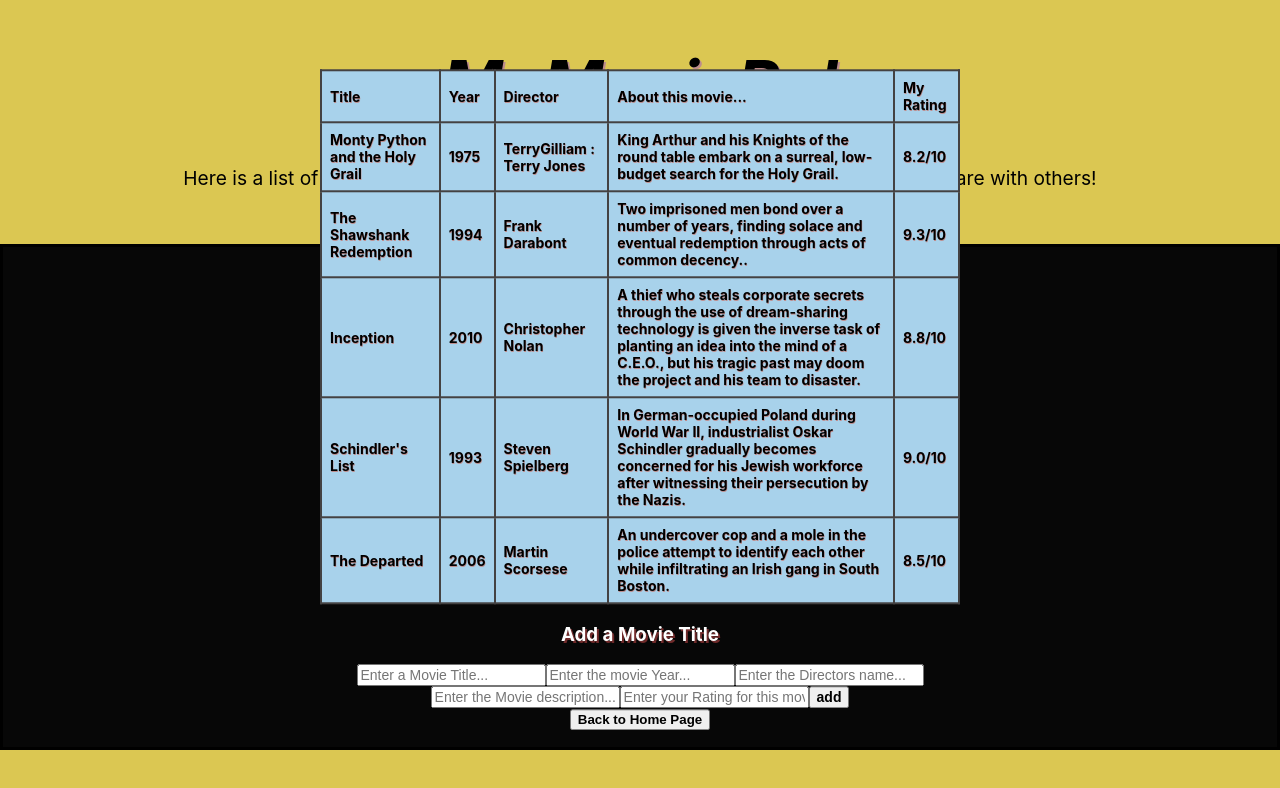
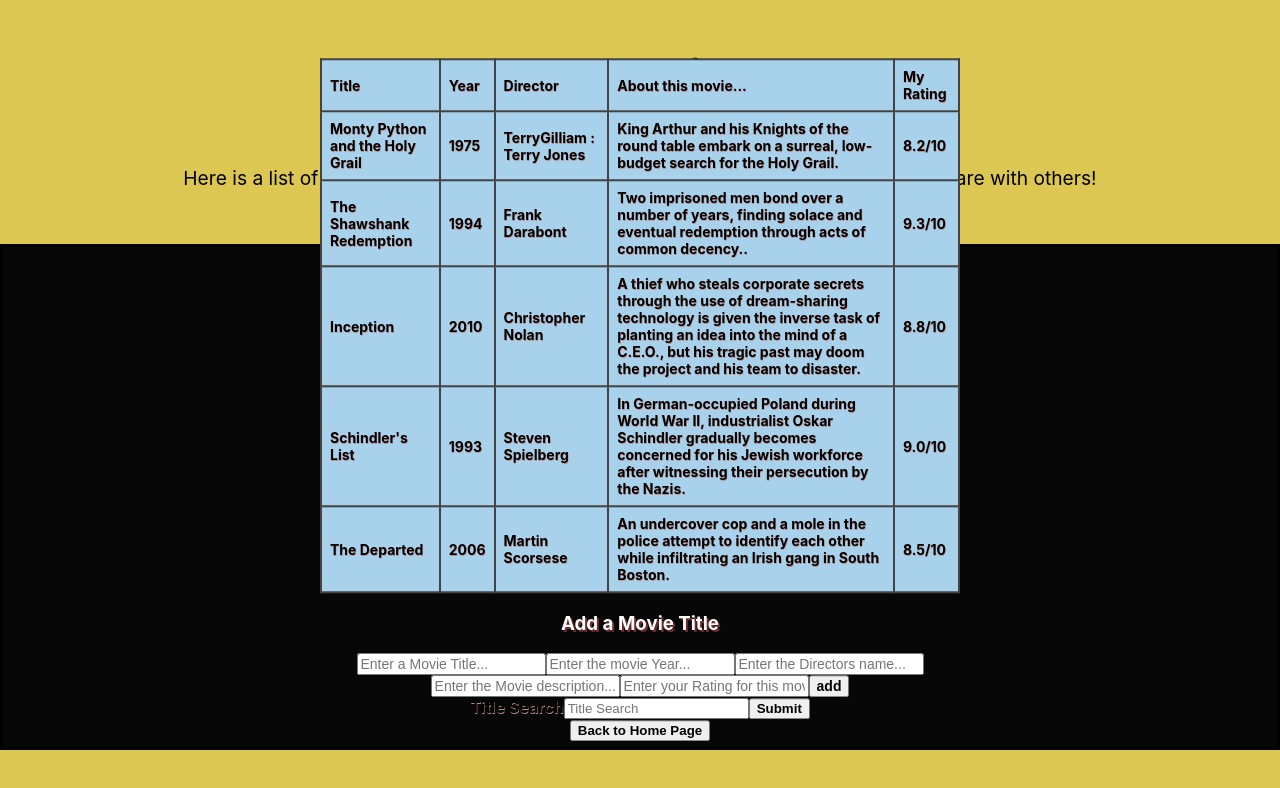
Before and after one commit to Allen-Craig/MyMoviePal, a React (Create React App) app: page /mymovies in a window 1280 px wide. Shown: the top 788 px of the page. Built offline with nearby package versions, Linux system fonts and the light colour scheme.

Commit message:
added my API connection

```diff
--- a/src/MyMovies.js
+++ b/src/MyMovies.js
@@ -1,11 +1,12 @@
 import { useNavigate } from "react-router-dom";
 import React, { useState } from "react";
-import "./index.css"; //Will seperate CSS files be needed?
+import "./index.css";
 import data from "./input-data.json";
 
 export function MyMovies() {
   const navigate = useNavigate();
-
+  const [title, setTitle] = useState("");
+  const [results, setResults] = useState(null);
   const [movie, setmovie] = useState(data);
   const [addFormData, setAddFormData] = useState({
     Title: "",
@@ -14,7 +15,18 @@
     About: "",
     Rating: "",
   });
-
+  const handleTitleSearch = (title) => {
+    console.log("submit clicked: ", title);
+    fetch(
+      "http://www.omdbapi.com/?apikey=4f7bb29&t=" + encodeURIComponent(title)
+    )
+      .then((response) => response.json())
+      .then((data) => {
+        console.log(JSON.stringify(data));
+        console.log(data);
+        setResults(data);
+      });
+  };
   const handleAddFormChange = (event) => {
     event.preventDefault();
 
@@ -102,7 +114,32 @@
               <b>add</b>
             </button>
           </form>
-
+          <div>
+            <label for="title-search">
+              <b>Title Search</b>
+            </label>
+            <input
+              value={title}
+              onChange={(event) => setTitle(event.target.value)}
+              type="text"
+              placeholder="Title Search"
+              id="title-search"
+              name="title-search"
+            />
+            <button onClick={() => handleTitleSearch(title)}>
+              <b>Submit</b>
+            </button>
+            <div>
+              {results ? (
+                <div>
+                  <p>{results.Title}</p>
+                  <p>{results.Year}</p>
+                  <p>{results.Plot}</p>
+                  <p>{results.imdbRating}</p>
+                </div>
+              ) : null}
+            </div>
+          </div>
           <button className="home-button" onClick={() => navigate("/")}>
             <b>Back to Home Page</b>
           </button>
```
Also changed, not shown: 1 other file (tests, documents, lock files or other folders).
